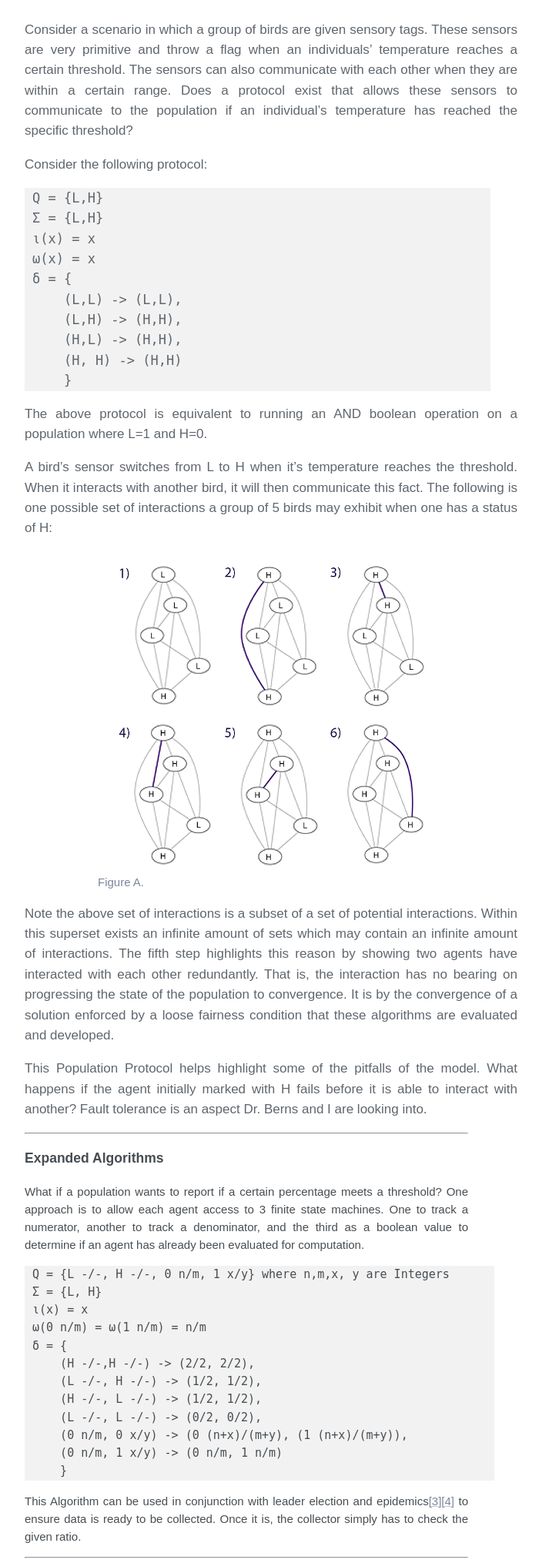
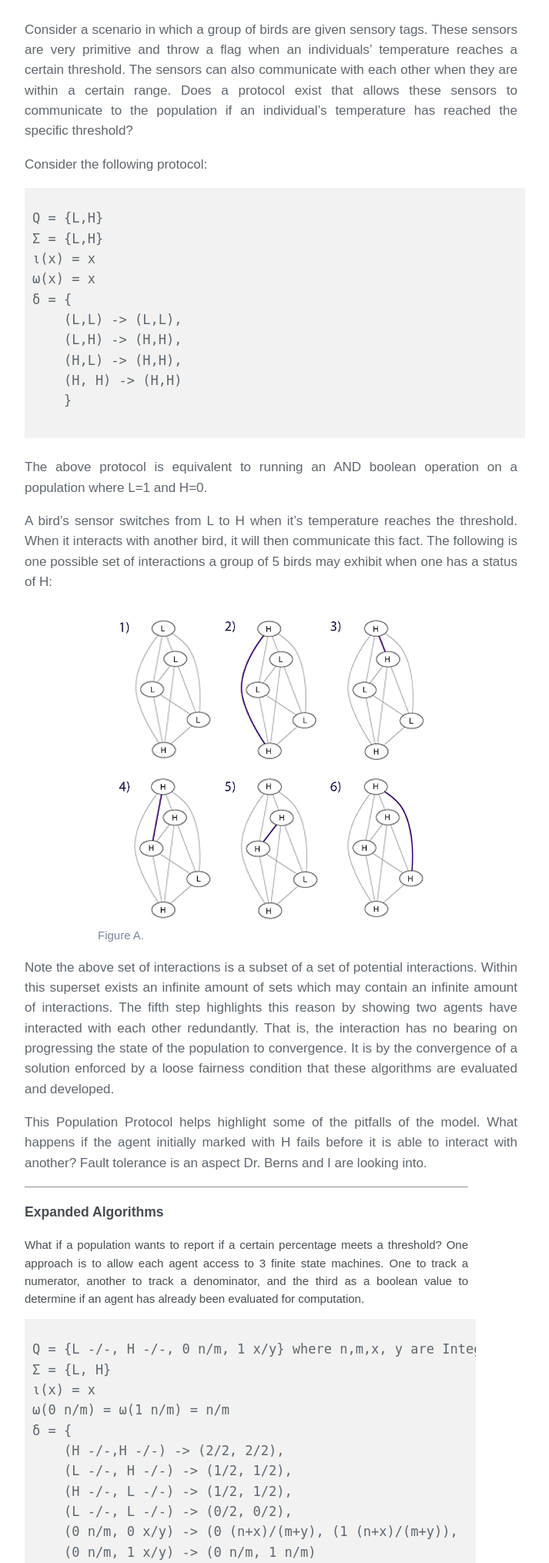
Before and after one commit to alanmmckay/alanmmckay.github.io, a PHP site: page /projects/protocol/ in a window 1280 px wide. Shown: the part 1495-3525 px from the top of the page at 77% size, without its empty margins (288-1001 px from the left). Run offline with PHP 8.4, Linux system fonts and the light colour scheme.

Commit message:
iFrame update for projects/protocol/

```diff
--- /dev/null
+++ b/projects/protocol/code/01.html
@@ -0,0 +1,21 @@
+<html>
+    <head>
+        <link rel="stylesheet" href="../../../style.css">
+    </head>
+    <body>
+<pre>
+<code class='iframe'>
+Q = {L,H}
+Σ = {L,H}
+ι(x) = x
+ω(x) = x
+δ = {
+    (L,L) -> (L,L),
+    (L,H) -> (H,H),
+    (H,L) -> (H,H),
+    (H, H) -> (H,H)
+    }
+</code>
+</pre>
+    </body>
+</html>
--- /dev/null
+++ b/projects/protocol/code/02.html
@@ -0,0 +1,23 @@
+<html>
+    <head>
+        <link rel="stylesheet" href="../../../style.css">
+    </head>
+    <body>
+<pre>
+<code class='iframe'>
+Q = {L -/-, H -/-, 0 n/m, 1 x/y} where n,m,x, y are Integers
+Σ = {L, H}
+ι(x) = x
+ω(0 n/m) = ω(1 n/m) = n/m
+δ = {
+    (H -/-,H -/-) -> (2/2, 2/2),
+    (L -/-, H -/-) -> (1/2, 1/2),
+    (H -/-, L -/-) -> (1/2, 1/2),
+    (L -/-, L -/-) -> (0/2, 0/2),
+    (0 n/m, 0 x/y) -> (0 (n+x)/(m+y), (1 (n+x)/(m+y)),
+    (0 n/m, 1 x/y) -> (0 n/m, 1 n/m)
+    }
+</code>
+</pre>
+    </body>
+</html>
--- a/projects/protocol/index.php
+++ b/projects/protocol/index.php
@@ -73,20 +73,8 @@ include('../../header.php');
                     <p>
                         Consider the following protocol:
                     </p>
-                        <code>
-<pre class='code' style='overflow:scroll;background-color:#f2f2f2;width:90vw;max-width:35em;padding-left:10px'>
-Q = {L,H}
-Σ = {L,H}
-ι(x) = x
-ω(x) = x
-δ = {
-    (L,L) -> (L,L),
-    (L,H) -> (H,H),
-    (H,L) -> (H,H),
-    (H, H) -> (H,H)
-    }
-</pre>
-                        </code>
+                    <iframe frameborder="0" style='width:100%;height:325px;overflow:auto' src='code/01.html'>
+                    </iframe>
                     <p>
                         The above protocol is equivalent to running an AND boolean operation on a population where L=1 and H=0.
                     </p>
@@ -117,23 +105,9 @@ Q = {L,H}
                                 <figcaption>
                                     Figure B.
                                 </figcaption>
-                            </figure-->
-                            <code>
-<pre class='code' style='overflow:scroll;background-color:#f2f2f2;width:90vw;max-width:40em;padding-left:10px'>
-Q = {L -/-, H -/-, 0 n/m, 1 x/y} where n,m,x, y are Integers
-Σ = {L, H}
-ι(x) = x
-ω(0 n/m) = ω(1 n/m) = n/m
-δ = {
-    (H -/-,H -/-) -> (2/2, 2/2),
-    (L -/-, H -/-) -> (1/2, 1/2),
-    (H -/-, L -/-) -> (1/2, 1/2),
-    (L -/-, L -/-) -> (0/2, 0/2),
-    (0 n/m, 0 x/y) -> (0 (n+x)/(m+y), (1 (n+x)/(m+y)),
-    (0 n/m, 1 x/y) -> (0 n/m, 1 n/m)
-    }
-</pre>
-                            </code>
+                                </figure-->
+                        <iframe frameborder="0" style='width:100%;height:375px;overflow:auto' src='code/02.html'>
+                        </iframe>
                             <p>
                                 This Algorithm can be used in conjunction with leader election and epidemics<a href='#references3'>[3]</a><a href='#references4'>[4]</a> to ensure data is ready to be collected.  Once it is, the collector simply has to check the given ratio.
                             </p>
```
